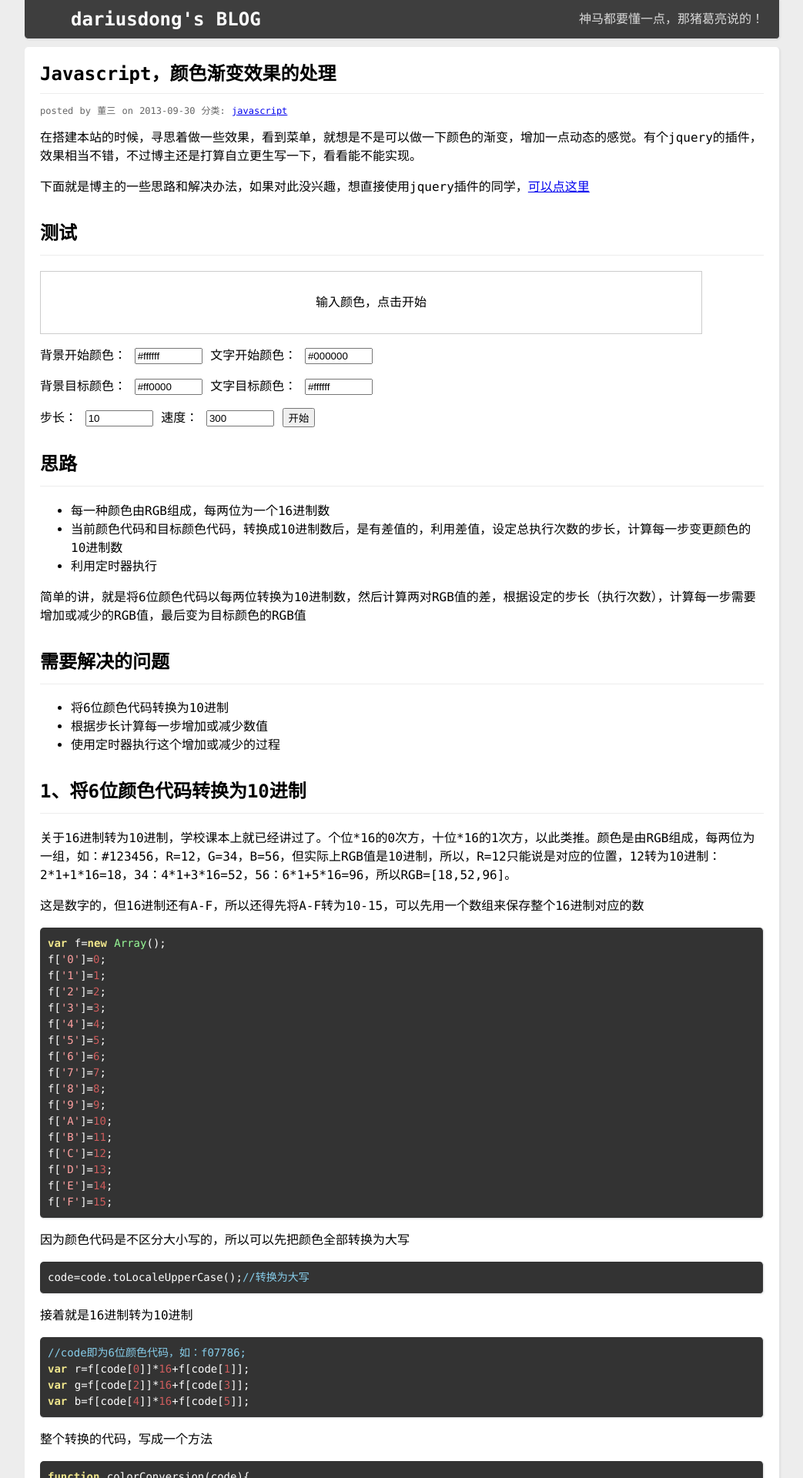
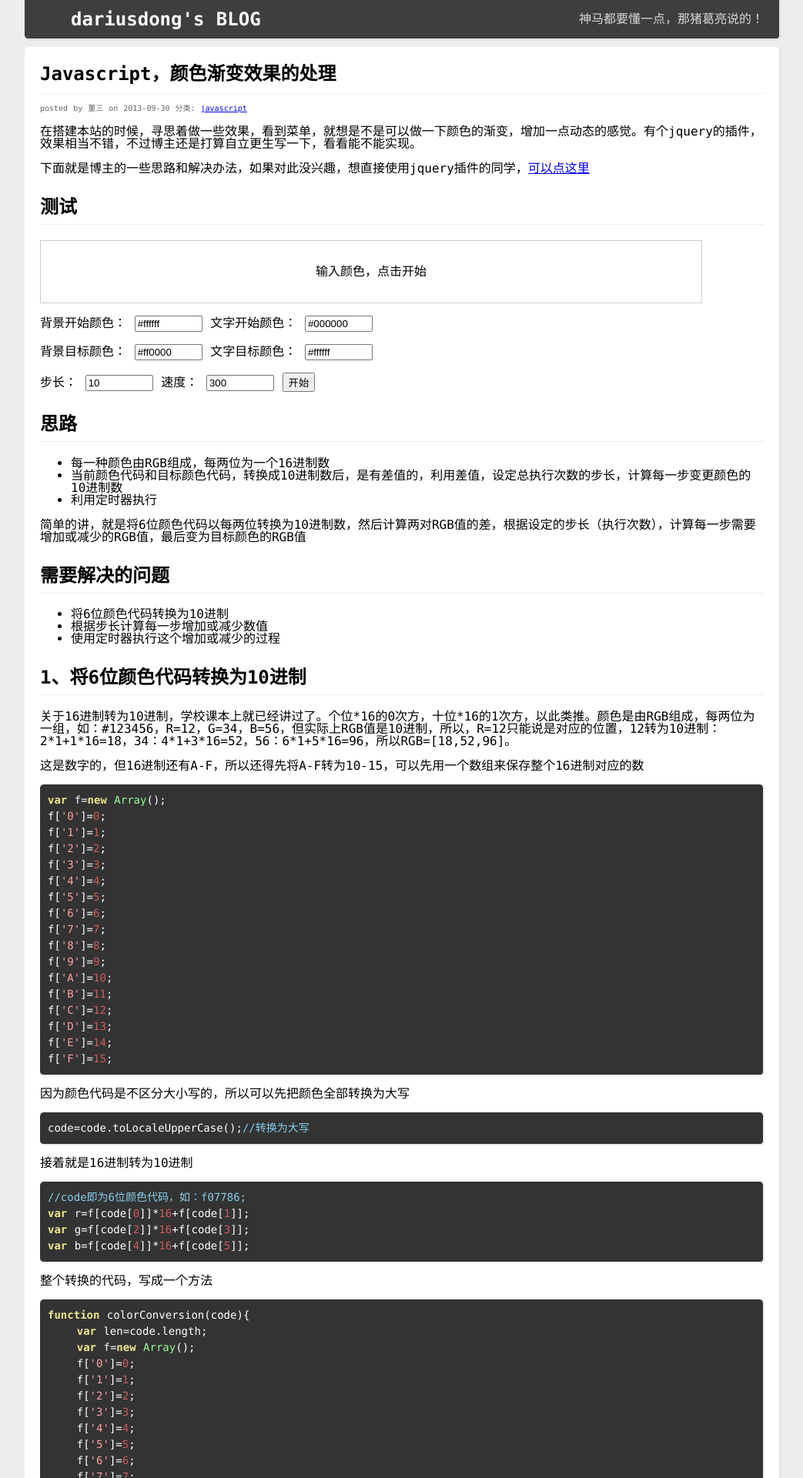
Before and after one commit to dariuskylin/blogs, a Jekyll site: the page built from _posts/2013-09-30-a-javascript-color-gradient.html, in a window 1280 px wide. Shown: the top 1920 px of the page at 77% size, without its empty margins (118-1161 px from the left). Built offline with Jekyll 4.4.1, drawn with Linux system fonts in a browser that asks for light colours; comment, search, counter and statistics services are not loaded.

Commit message:
font-size

```diff
--- a/css/common.css
+++ b/css/common.css
@@ -20,8 +20,8 @@ img{border:0px;}
 h2.first_title{margin:0px;padding:0px;height:50px;line-height:50px;border-bottom:1px solid #ededed;font-weight:900px;overflow:hidden;}
 h2.first_title a{color:#000;text-decoration: none;}
 h2.first_title a:hover{color:#009900;}
-.posted_info{font-size:12px;color:#666;}
-.postcontent{line-height:1.5;}
+.posted_info{font-size:10px;color:#666;}
+.postcontent{line-height:1;}
 .content_h2{padding:10px 0px 10px 0px;border-bottom:1px solid #ededed;}
 .content_pre{overflow:auto;background:#ededed;padding:10px;border-bottom: 1px solid #E4E5E7;border-radius: 5px 5px 5px 5px;border-right: 1px solid #E4E5E7;box-shadow: 1px 1px 2px rgba(102, 102, 102, 0.1);font-family:"Monaco","Hiragino Sans GB","Microsoft YaHei",Trebuchet,"Trebuchet MS",Tahoma,"Lucida Grande","Lucida Sans Unicode",Verdana,sans-serif;word-spacing:1px;line-height:1.5;font-size:14px;}
 .prettyprint{overflow:auto;background:#ededed;padding:10px;border-bottom: 1px solid #E4E5E7;border-radius: 5px 5px 5px 5px;border-right: 1px solid #E4E5E7;box-shadow: 1px 1px 2px rgba(102, 102, 102, 0.1);font-family:"Monaco","Hiragino Sans GB","Microsoft YaHei",Trebuchet,"Trebuchet MS",Tahoma,"Lucida Grande","Lucida Sans Unicode",Verdana,sans-serif;word-spacing:1px;line-height:1.5;font-size:14px;}
```
